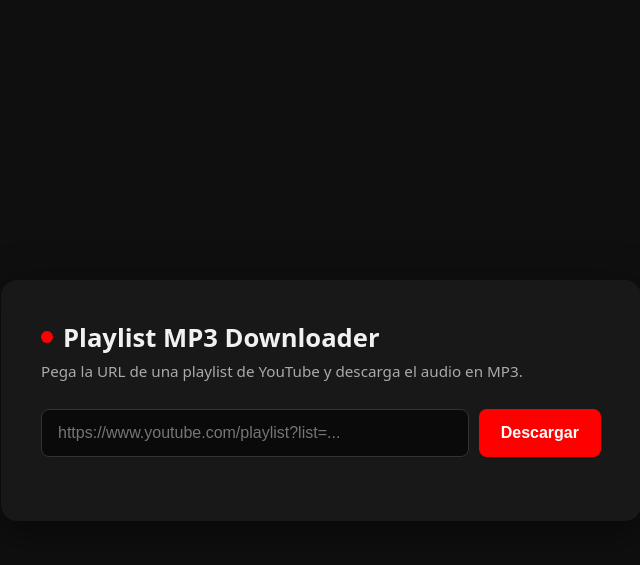
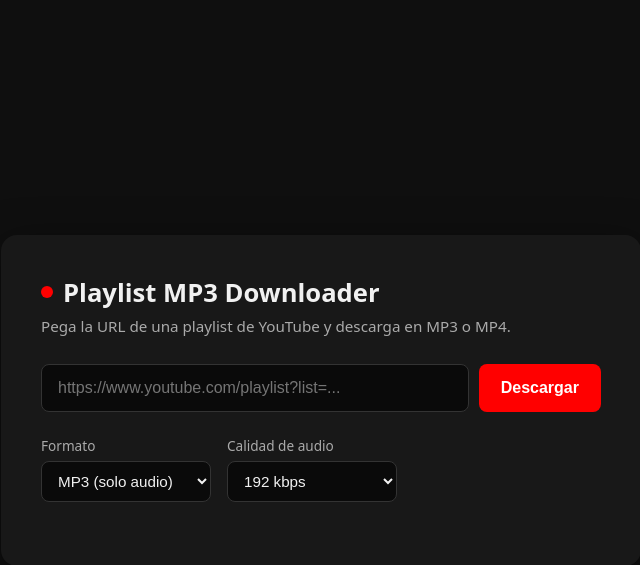
Before and after one commit to Yainfa-silver/Playlist-MP3-Downloader, a Flask app: page / in a window 1280 px wide. Shown: the top 565 px of the page, without its empty margins (319-959 px from the left). Run offline with Flask 3, Linux system fonts and the light colour scheme; parts of the project's set-up code (start-up, migrations or seed data) failed here and were passed over.

Commit message:
Add format and quality options for downloads; update UI and API handling

```diff
--- a/app.py
+++ b/app.py
@@ -135,7 +135,7 @@ def parse_progress_line(job, line):
         job.update({"status": "converting", "current": title})
 
 
-def run_download(job_id, url):
+def run_download(job_id, url, fmt, quality, audio_quality):
     job = JOBS[job_id]
     job["status"] = "extracting"
     job_dir = DOWNLOADS_DIR / job_id
@@ -148,8 +148,19 @@ def run_download(job_id, url):
         "--retries", "3",
         "--windows-filenames",
         "--ffmpeg-location", str(BIN_DIR),
-        "-f", "bestaudio/best",
-        "-x", "--audio-format", "mp3", "--audio-quality", "192",
+    ]
+    if fmt == "mp4":
+        if not quality or quality == "best":
+            fsel = "bestvideo+bestaudio/best"
+        else:
+            fsel = "bestvideo[height<={}]+bestaudio/best[height<={}]/best".format(quality, quality)
+        cmd += ["-f", fsel, "--merge-output-format", "mp4"]
+    else:
+        cmd += [
+            "-f", "bestaudio/best",
+            "-x", "--audio-format", "mp3", "--audio-quality", audio_quality,
+        ]
+    cmd += [
         "--progress-template", DOWNLOAD_TEMPLATE,
         "--extractor-args",
         "youtube:player_client=tv,web_embedded,web_safari,android,ios,web",
@@ -173,13 +184,14 @@ def run_download(job_id, url):
             parse_progress_line(job, line.rstrip("\r\n"))
         proc.wait()
 
-        mp3_files = sorted(job_dir.glob("*.mp3"))
-        if mp3_files:
+        ext = "mp4" if fmt == "mp4" else "mp3"
+        files = sorted(job_dir.glob("*.{}".format(ext)))
+        if files:
             job.update({
                 "status": "done",
                 "percent": 100,
-                "total": len(mp3_files),
-                "files": [f.name for f in mp3_files],
+                "total": len(files),
+                "files": [f.name for f in files],
             })
         else:
             job.update({"status": "error", "error": "No se descargó ningún archivo"})
@@ -201,6 +213,14 @@ def api_download():
     if not re.match(r"https?://", url):
         return jsonify({"error": "URL inválida"}), 400
 
+    fmt = (data.get("format") or "mp3").strip().lower()
+    if fmt not in ("mp3", "mp4"):
+        fmt = "mp3"
+    quality = (data.get("quality") or "").strip() or "best"
+    audio_quality = (data.get("audio_quality") or "").strip() or "192"
+    if audio_quality not in ("128", "192", "256", "320"):
+        audio_quality = "192"
+
     job_id = uuid.uuid4().hex
     with JOBS_LOCK:
         JOBS[job_id] = {
@@ -208,12 +228,15 @@ def api_download():
             "status": "queued",
             "percent": 0,
             "url": url,
+            "format": fmt,
+            "quality": quality,
+            "audio_quality": audio_quality,
             "files": [],
             "total": 0,
             "current": "",
             "error": None,
         }
-    threading.Thread(target=run_download, args=(job_id, url), daemon=True).start()
+    threading.Thread(target=run_download, args=(job_id, url, fmt, quality, audio_quality), daemon=True).start()
     return jsonify({"job_id": job_id})
 
 
@@ -231,7 +254,8 @@ def api_zip(job_id):
     if not job_dir.exists():
         return jsonify({"error": "No encontrado"}), 404
     mp3_files = sorted(job_dir.glob("*.mp3"))
-    if not mp3_files:
+    mp4_files = sorted(job_dir.glob("*.mp4"))
+    if not mp3_files and not mp4_files:
         return jsonify({"error": "Sin archivos"}), 404
 
     zip_path = DOWNLOADS_DIR / f"{job_id}.zip"
--- a/templates/index.html
+++ b/templates/index.html
@@ -46,6 +46,19 @@
             outline: none;
         }
         input:focus { border-color: var(--accent); }
+        .options { display: flex; gap: 16px; margin-bottom: 24px; flex-wrap: wrap; }
+        .options label { display: flex; flex-direction: column; gap: 6px; font-size: .85rem; color: var(--muted); }
+        select {
+            padding: 10px 12px;
+            border: 1px solid #333;
+            background: #0a0a0a;
+            color: var(--text);
+            border-radius: 8px;
+            font-size: .95rem;
+            outline: none;
+            min-width: 170px;
+        }
+        select:focus { border-color: var(--accent); }
         button {
             padding: 14px 22px;
             background: var(--accent);
@@ -111,12 +124,40 @@
 <body>
     <div class="container">
         <h1><span class="dot"></span>Playlist MP3 Downloader</h1>
-        <p class="subtitle">Pega la URL de una playlist de YouTube y descarga el audio en MP3.</p>
+        <p class="subtitle">Pega la URL de una playlist de YouTube y descarga en MP3 o MP4.</p>
 
         <form id="form">
             <input type="text" id="url" placeholder="https://www.youtube.com/playlist?list=..." required>
             <button type="submit" id="btn">Descargar</button>
         </form>
+
+        <div class="options">
+            <label>Formato
+                <select id="format">
+                    <option value="mp3">MP3 (solo audio)</option>
+                    <option value="mp4">MP4 (video)</option>
+                </select>
+            </label>
+            <label id="audioQualityWrap">Calidad de audio
+                <select id="audioQuality">
+                    <option value="128">128 kbps</option>
+                    <option value="192" selected>192 kbps</option>
+                    <option value="256">256 kbps</option>
+                    <option value="320">320 kbps</option>
+                </select>
+            </label>
+            <label id="qualityWrap" style="display:none">Calidad de video
+                <select id="quality">
+                    <option value="best">Mejor calidad</option>
+                    <option value="2160">2160p (4K)</option>
+                    <option value="1440">1440p (2K)</option>
+                    <option value="1080" selected>1080p</option>
+                    <option value="720">720p</option>
+                    <option value="480">480p</option>
+                    <option value="360">360p</option>
+                </select>
+            </label>
+        </div>
 
         <div class="status" id="status">
             <div class="status-text" id="statusText"></div>
@@ -132,6 +173,11 @@
         const form = document.getElementById("form");
         const input = document.getElementById("url");
         const btn = document.getElementById("btn");
+        const formatSel = document.getElementById("format");
+        const qualitySel = document.getElementById("quality");
+        const qualityWrap = document.getElementById("qualityWrap");
+        const audioQualitySel = document.getElementById("audioQuality");
+        const audioQualityWrap = document.getElementById("audioQualityWrap");
         const statusEl = document.getElementById("status");
         const statusText = document.getElementById("statusText");
         const statusDetail = document.getElementById("statusDetail");
@@ -140,6 +186,12 @@
         const results = document.getElementById("results");
 
         let pollTimer = null;
+
+        formatSel.addEventListener("change", () => {
+            const isMp4 = formatSel.value === "mp4";
+            qualityWrap.style.display = isMp4 ? "" : "none";
+            audioQualityWrap.style.display = isMp4 ? "none" : "";
+        });
 
         form.addEventListener("submit", async (e) => {
             e.preventDefault();
@@ -156,7 +208,12 @@
                 const res = await fetch("/api/download", {
                     method: "POST",
                     headers: { "Content-Type": "application/json" },
-                    body: JSON.stringify({ url }),
+                    body: JSON.stringify({
+                        url,
+                        format: formatSel.value,
+                        quality: qualitySel.value,
+                        audio_quality: audioQualitySel.value,
+                    }),
                 });
                 const data = await res.json();
                 if (!res.ok) throw new Error(data.error || "Error");
@@ -189,11 +246,12 @@
                         const speed = job.speed ? formatSpeed(job.speed) : "";
                         setStatus(`<span class="spinner"></span>Descargando: <strong>${escapeHtml(job.current)}</strong>`, `${job.percent}% ${speed}`);
                     } else if (job.status === "converting") {
-                        setStatus(`<span class="spinner"></span>Convirtiendo a MP3: <strong>${escapeHtml(job.current)}</strong>`, "");
+                        const ext = job.format === "mp4" ? "MP4" : "MP3";
+                        setStatus(`<span class="spinner"></span>Convirtiendo a ${ext}: <strong>${escapeHtml(job.current)}</strong>`, "");
                     } else if (job.status === "done") {
                         clearInterval(pollTimer);
                         btn.disabled = false;
-                        setStatus(`Completado: <strong>${job.total}</strong> canciones descargadas`, "");
+                        setStatus(`Completado: <strong>${job.total}</strong> archivos descargados`, "");
                         renderResults(job);
                     } else if (job.status === "error") {
                         clearInterval(pollTimer);
```
